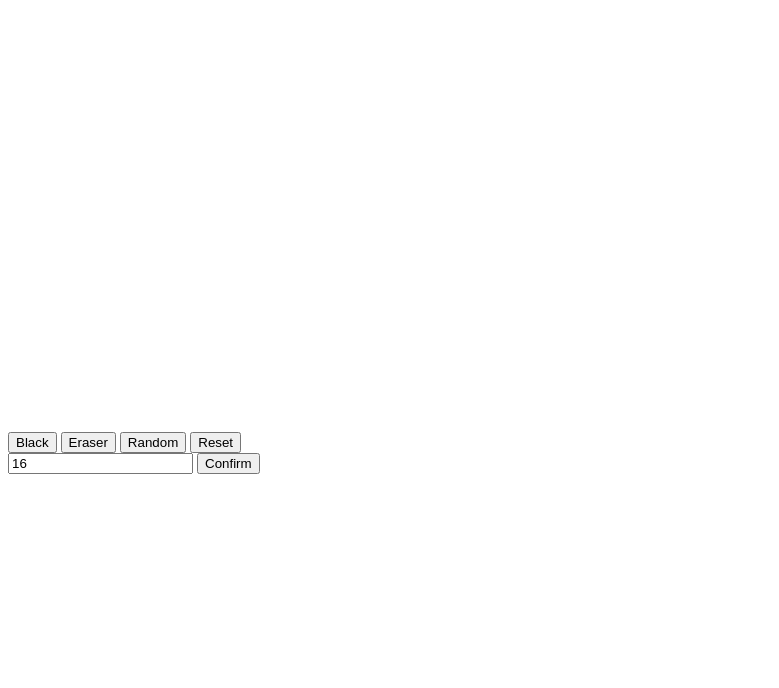
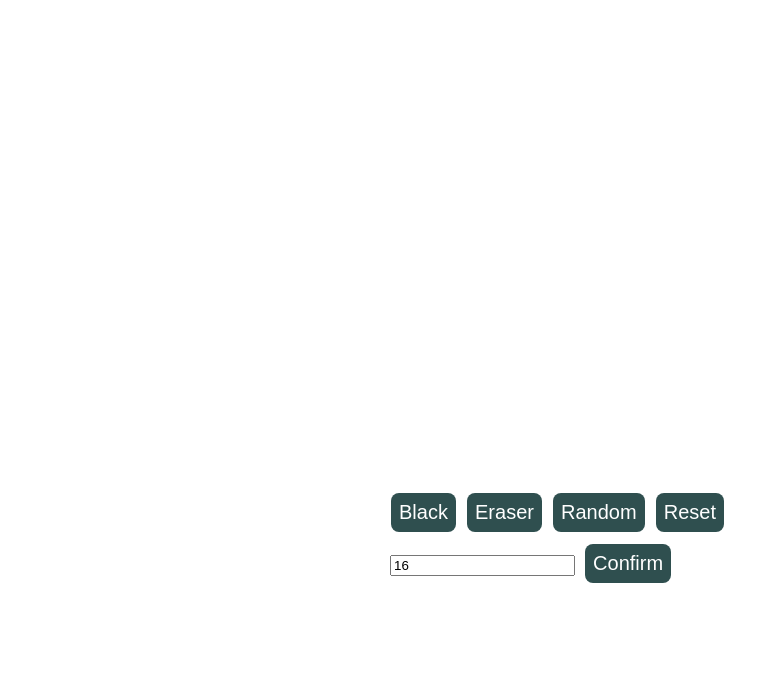
Before and after one commit to nickyaremovich/etchASketch, a plain HTML site: page index.html in a window 1280 px wide. Shown: the part 112-800 px from the top of the page, without its empty margins (0-779 px from the left). Drawn offline with Linux system fonts and the light colour scheme.

Commit message:
basic css applied / will revisit

```diff
--- a/index.html
+++ b/index.html
@@ -9,7 +9,7 @@
   </head>
   <body>
     <div class="flex-container"
-        <h3 class="header">Etch-A-Sketch</h3>
+        <div class="header">Etch-A-Sketch</div>
         <div class="pen">Pen: On</div>
         <div class="container">
             <div class="board"></div>
--- a/main.js
+++ b/main.js
@@ -47,11 +47,13 @@ function resetBoard() {
     squares.forEach((div) => div.style.backgroundColor = 'white');
 }
 
-document.querySelector('body').addEventListener('click', () => {
+document.querySelector('body').addEventListener('click', (e) => {
+   if (e.target.tagName != 'BUTTON') {
     click = !click;
     if (click) {
         document.querySelector('.pen').textContent = "Pen: On";
     } else {
         document.querySelector('.pen').textContent = "Pen: Off";
     }
+  }
 });
--- a/style.css
+++ b/style.css
@@ -1,5 +1,34 @@
+@import url('https://fonts.googleapis.com/css2?family=Montserrat:wght@200&display=swap');
+
+body {
+    display: grid;
+    justify-content: center;
+    font-family: 'Montserrat', sans-serif;
+    font-size: 36px;
+}
+
+
 .board {
     height: 500px;
     width: 500px;
     display: grid;
 }
+
+.header {
+    font-family: 'Montserrat', sans-serif;
+    font-size: 48px;
+}
+
+button {
+    background-color: darkslategray;
+  border: none;
+  border-radius: 8px;
+  color: white;
+  padding: 8px;
+  text-align: center;
+  text-decoration: none;
+  display: inline-flex;
+  justify-content: center;
+  font-size: 20px;
+  margin: 3px 1px;
+}
```
